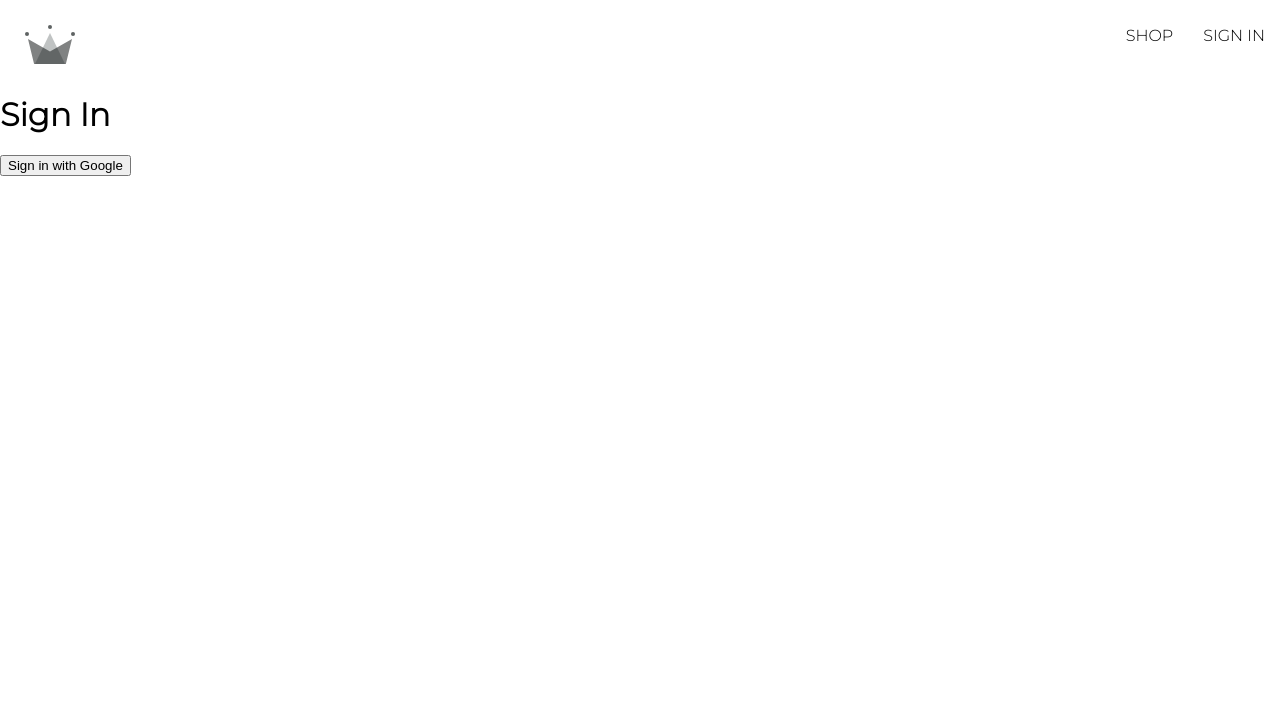
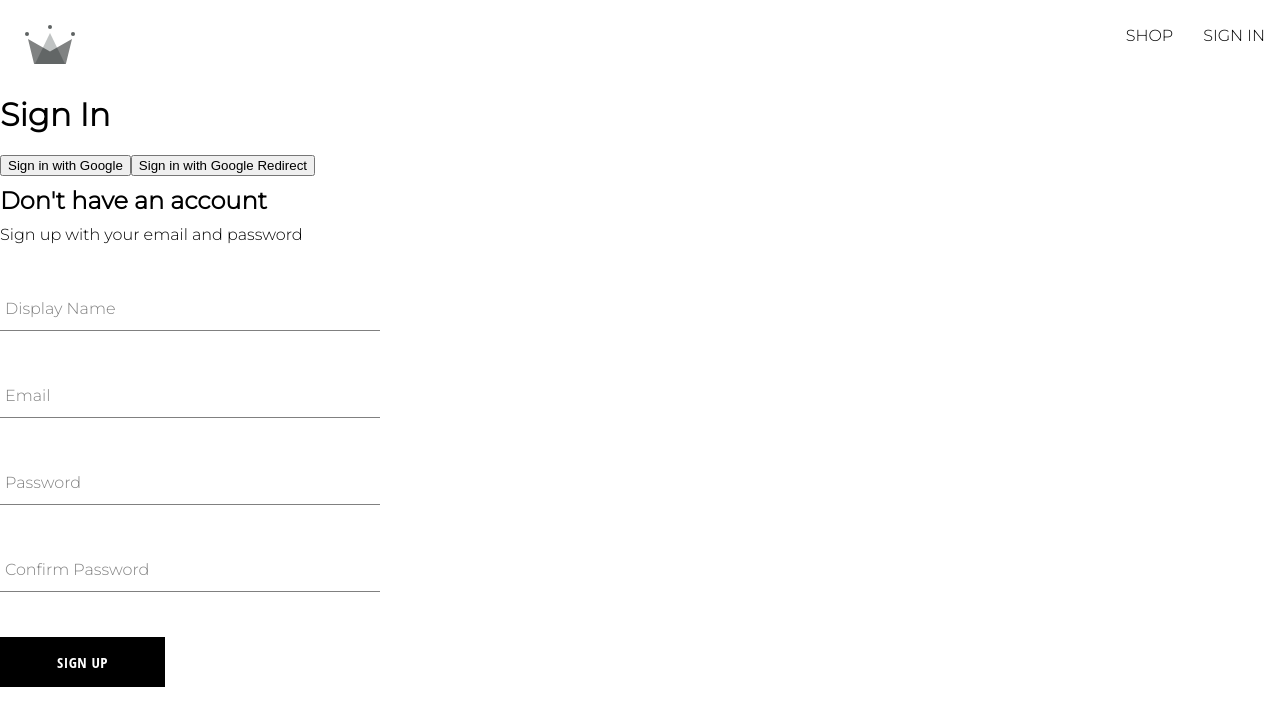
Before and after one commit to Cawlumm/Regal-Attire, a React (Create React App) app: page /sign-in in a window 1280 px wide. Shown: the top 726 px of the page. Built offline with nearby package versions, Linux system fonts and the light colour scheme.

Commit message:
further development on sign-in page

```diff
--- /dev/null
+++ b/src/components/button/button.component.jsx
@@ -0,0 +1,25 @@
+/*
+default
+
+inverted
+
+google sign in
+
+*/
+
+import './button.styles.scss';
+const BUTTON_TYPE_CLASSES = {
+    google: 'google-sign-in',
+    inverted: 'inverted',
+
+}
+
+const Button = ({title, buttonType, ...otherProps}) => {
+    return (
+        <button className={`button-container ${BUTTON_TYPE_CLASSES[buttonType]}`}{...otherProps}>
+            {title}
+        </button>
+    )
+}
+
+export default Button;
--- /dev/null
+++ b/src/components/button/button.styles.scss
@@ -0,0 +1,49 @@
+.button-container {
+  min-width: 165px;
+  width: auto;
+  height: 50px;
+  letter-spacing: 0.5px;
+  line-height: 50px;
+  padding: 0 35px 0 35px;
+  font-size: 15px;
+  background-color: black;
+  color: white;
+  text-transform: uppercase;
+  font-family: "Open Sans Condensed";
+  font-weight: bolder;
+  border: none;
+  cursor: pointer;
+  display: flex;
+  justify-content: center;
+
+  &:hover {
+    background-color: white;
+    color: black;
+    border: 1px solid black;
+  }
+
+  &.google-sign-in {
+    background-color: #4285f4;
+    color: white;
+
+    &:hover {
+      background-color: #357ae8;
+      border: none;
+    }
+
+  }
+
+  &.inverted {
+    background-color: white;
+    color: black;
+    border: 1px solid black;
+
+    &:hover {
+      background-color: black;
+      color: white;
+      border: none;
+
+    }
+
+  }
+}
--- /dev/null
+++ b/src/components/form-input/form-input.component.jsx
@@ -0,0 +1,20 @@
+import './form-input.styles.scss';
+
+const FormInput = ({ label, inputOptions }) => {
+  return (
+    <div className="group">
+      <input className="form-input" {...inputOptions} />
+      {label && (
+        <label
+          className={`${
+            inputOptions.value.length ? "shrink" : ""
+          } form-input-label`}
+        >
+          {label}
+        </label>
+      )}
+    </div>
+  );
+};
+
+export default FormInput;
--- /dev/null
+++ b/src/components/form-input/form-input.styles.scss
@@ -0,0 +1,46 @@
+$sub-color: grey;
+$main-color: black;
+@mixin shrinkLabel {
+  top: -14px;
+  font-size: 12px;
+  color: $main-color;
+}
+.group {
+  position: relative;
+  margin: 45px 0;
+  .form-input {
+    background: none;
+    background-color: white;
+    color: $sub-color;
+    font-size: 18px;
+    padding: 10px 10px 10px 5px;
+    display: block;
+    width: 100%;
+    border: none;
+    border-radius: 0;
+    border-bottom: 1px solid $sub-color;
+    margin: 25px 0;
+    &:focus {
+      outline: none;
+    }
+    &:focus ~ .form-input-label {
+      @include shrinkLabel();
+    }
+  }
+  input[type="password"] {
+    letter-spacing: 0.3em;
+  }
+  .form-input-label {
+    color: $sub-color;
+    font-size: 16px;
+    font-weight: normal;
+    position: absolute;
+    pointer-events: none;
+    left: 5px;
+    top: 10px;
+    transition: 300ms ease all;
+    &.shrink {
+      @include shrinkLabel();
+    }
+  }
+}
--- a/src/components/routes/sign-in/sign-in.component.jsx
+++ b/src/components/routes/sign-in/sign-in.component.jsx
@@ -1,14 +1,40 @@
-import { signInWithGooglePopup, createUserDocumentFromAtuh } from "../../../utils/firebase/firebase.utils";
+import { useEffect } from "react";
+import { getRedirectResult } from "firebase/auth";
+import {
+    auth,
+    signInWithGooglePopup,
+    createUserDocumentFromAtuh,
+    signInWithGoogleRedirect
+} from "../../../utils/firebase/firebase.utils";
+import SignUp from "../../sign-up/sign-up.component";
+
 
 const SignIn = () => {
+    // Check if there is data returned after the Redirect
+    const redirectCheck =  async () => {
+        const response = await getRedirectResult(auth);
+        if(response) {
+            const userDocRef = await createUserDocumentFromAtuh(response.user);
+        }
+    }
+
+    // Runs Only Once
+    useEffect(() => {
+        redirectCheck();
+    }, []);
+
+    // Log Google User Method
     const logGoogleUser = async () => {
         const {user} = await signInWithGooglePopup();
-        createUserDocumentFromAtuh(user);
+        const userDocRef = await createUserDocumentFromAtuh(user);
     }
+
     return (
         <div>
             <h1>Sign In</h1>
             <button onClick={logGoogleUser}>Sign in with Google</button>
+            <button onClick={signInWithGoogleRedirect}>Sign in with Google Redirect</button>
+            <SignUp/>
         </div>
     );
 };
--- /dev/null
+++ b/src/components/sign-up/sign-up.component.jsx
@@ -0,0 +1,129 @@
+import { useState } from "react";
+
+import {
+  createAuthUserWithEmailAndPassword,
+  createUserDocumentFromAtuh,
+} from "../../utils/firebase/firebase.utils";
+import FormInput from "../form-input/form-input.component";
+import { Form } from "react-router-dom";
+import Button from '../button/button.component'
+import './sign-up.styles.scss'
+
+// Object to keep track of multiple fields
+const defaultFormFields = {
+  displayName: "",
+  email: "",
+  password: "",
+  confirmPassword: "",
+};
+
+// Sign up form within Sign In page
+const SignUp = () => {
+  // Use state hook to set the value of form fields
+  // Pull varaible from object to be used instead of 'formFields.displayName'
+  const [formFields, setFormFields] = useState(defaultFormFields);
+  const { displayName, email, password, confirmPassword } = formFields;
+
+  // Reset Fields Function
+  const resetFormFields = () => {
+    setFormFields(defaultFormFields);
+  };
+
+  // Handle form submit
+  // Override submit event to create and add user to google firebase
+  const handleSubmit = async (event) => {
+    // Call firebase auth function to create a new user
+    event.preventDefault();
+    if (password === confirmPassword) {
+      try {
+        const { user } = await createAuthUserWithEmailAndPassword(
+          email,
+          password
+        );
+        const userDocRef = await createUserDocumentFromAtuh(user, {
+          displayName,
+        });
+        resetFormFields();
+      } catch (error) {
+        // Handle the case where the email is already in use
+        if (error.code === "auth/email-already-in-use") {
+          alert("User with the provided email already exits.");
+        } else {
+          alert("Error creating user:", error.message);
+        }
+      }
+    } else {
+      alert("Passwords do not match.");
+    }
+  };
+
+  const handleChange = (event) => {
+    // Pull varaible from object to be used instead of 'formFields.displayName'
+    const { name, value } = event.target;
+
+    // Setter function to change useState
+    setFormFields({ ...formFields, [name]: value });
+  };
+
+  return (
+    <div className="sign-up-container">
+      <h2>Don't have an account</h2>
+      <span>Sign up with your email and password</span>
+      <form
+        onSubmit={(event) => {
+          // Call createAuthUserWithEmailAndPassword function
+          handleSubmit(event);
+        }}
+      >
+        <FormInput
+          label="Display Name"
+          inputOptions={{
+            name: "displayName",
+            type: "text",
+            required: true,
+            value: displayName,
+            onChange: handleChange,
+          }}
+        />
+
+        <FormInput
+          label="Email"
+          inputOptions={{
+            type: "email",
+            required: true,
+            name: "email",
+            value: email,
+            onChange: handleChange,
+          }}
+        />
+
+        <FormInput
+          label="Password"
+          inputOptions={{
+            type: "password",
+            required: true,
+            name: "password",
+            value: password,
+            onChange: handleChange,
+          }}
+        />
+
+        <FormInput
+          label="Confirm Password"
+          inputOptions={{
+            type: "password",
+            required: true,
+            name: "confirmPassword",
+            value: confirmPassword,
+            onChange: handleChange,
+          }}
+        />
+
+        <Button type="submit" title='Sign Up' buttonType=''/>
+
+      </form>
+    </div>
+  );
+};
+
+export default SignUp;
--- /dev/null
+++ b/src/components/sign-up/sign-up.styles.scss
@@ -0,0 +1,9 @@
+.sign-up-container {
+    display: flex;
+    flex-direction: column;
+    width: 380px;
+
+    h2 {
+        margin: 10px 0;
+    }
+}
--- a/src/utils/firebase/firebase.utils.js
+++ b/src/utils/firebase/firebase.utils.js
@@ -2,7 +2,8 @@
 import { getAuth,
 signInWithRedirect,
 signInWithPopup,
-GoogleAuthProvider
+GoogleAuthProvider,
+createUserWithEmailAndPassword
 } from 'firebase/auth';
 import {
     getFirestore,
@@ -30,18 +31,21 @@
     prompt: "select_account"
 });
 
-// Export Auth and GooglePopup methods to be used by SignIn Component
+// Export Auth and sign in provider methods to be used by SignIn Component
 export const auth = getAuth();
 export const signInWithGooglePopup = () => signInWithPopup(auth, provider);
+export const signInWithGoogleRedirect = () => signInWithRedirect(auth, provider);
 
 // Create Database
 export const db = getFirestore();
 
-export const createUserDocumentFromAtuh = async (userAuth) => {
+export const createUserDocumentFromAtuh = async (userAuth, additionalInformation = {displayName: ''}) => {
+    // Protect Code: return if there is no auth
+    if(!userAuth) return;
     // Takes databse, collection, and identifier as arguments
     const userDocRef = doc(db, "users", userAuth.uid);
     console.log(userDocRef);
-    // Set User Data
+    // User Data
     const userSnapshot = await getDoc(userDocRef);
     console.log(userSnapshot);
 
@@ -52,10 +56,12 @@
         const createdAt = new Date();
 
         try {
+            // Store User
             await setDoc(userDocRef, {
                 displayName,
                 email,
-                createdAt
+                createdAt,
+                ...additionalInformation
             });
         } catch(error) {
             console.log("Error Creating User Document", error.message);
@@ -65,3 +71,11 @@
     // Return userDocRef
     return userDocRef;
 }
+
+export const createAuthUserWithEmailAndPassword = async (email, password) => {
+    // Protect Code: return if there is no email or password
+    if(!email || !password) return;
+    // Takes authentication, email, and password as arguments
+    // Create authenticated user
+    return await createUserWithEmailAndPassword(auth, email, password);
+}
```
